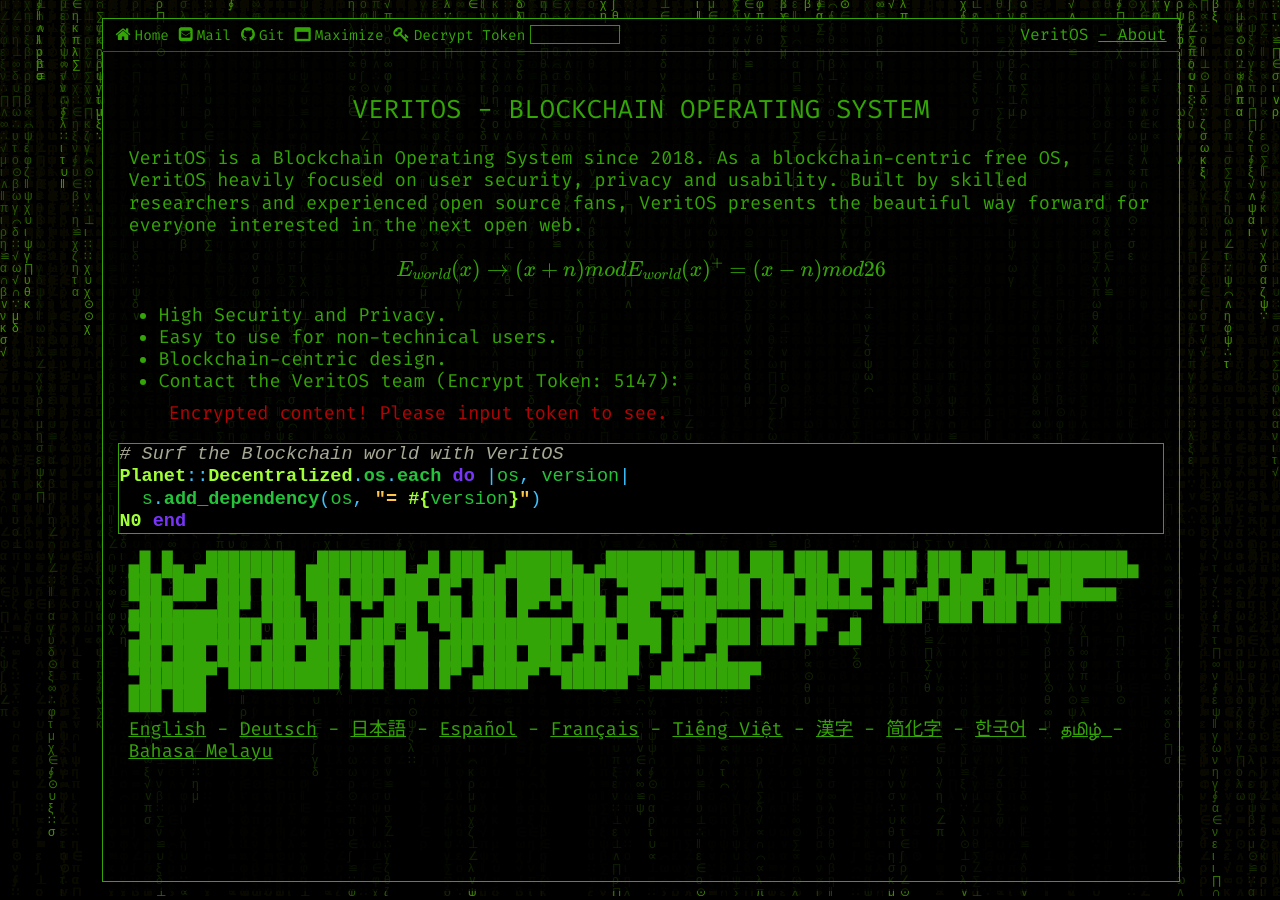
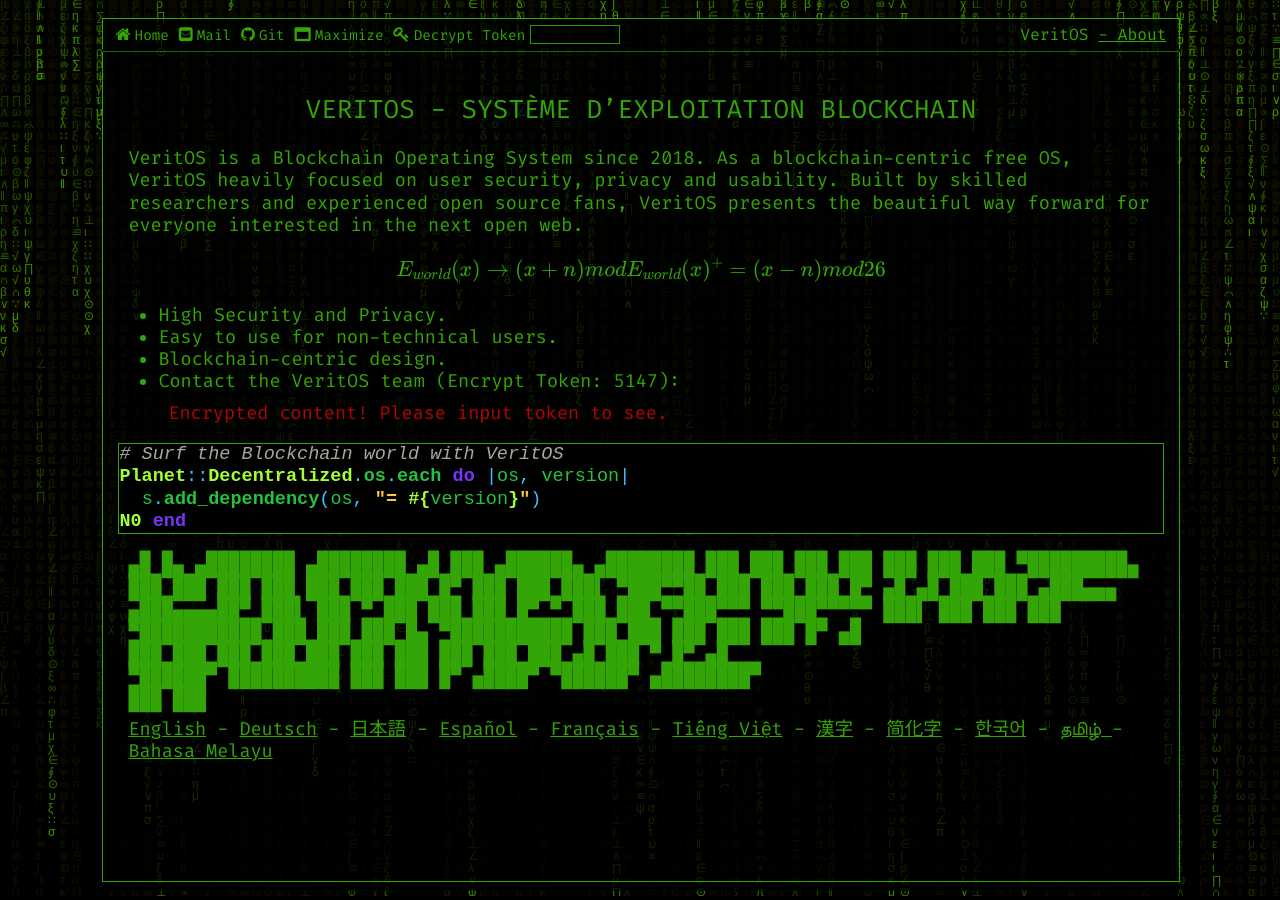
Before and after one commit to TheVeritOS/VeritOS.org, a Jekyll site: the page built from pages/fr.md, in a window 1280 px wide. Built offline with Jekyll 4.4.1, drawn with Linux system fonts in a browser that asks for light colours; formulas are drawn with MathJax 3.

```diff
--- a/pages/fr.md
+++ b/pages/fr.md
@@ -13,7 +13,7 @@ encrypted_text: true
 permalink: /fr
 ---
 
-# VeritOS - Blockchain Operating System
+# VeritOS - Système D'exploitation Blockchain
 
 VeritOS is a Blockchain Operating System since 2018. As a blockchain-centric free OS, VeritOS heavily focused on user security, privacy and usability. Built by skilled researchers and experienced open source fans, VeritOS presents the beautiful way forward for everyone interested in the next open web.
 
```
Also changed, not shown: pages/about.md (+2 -0 lines).
